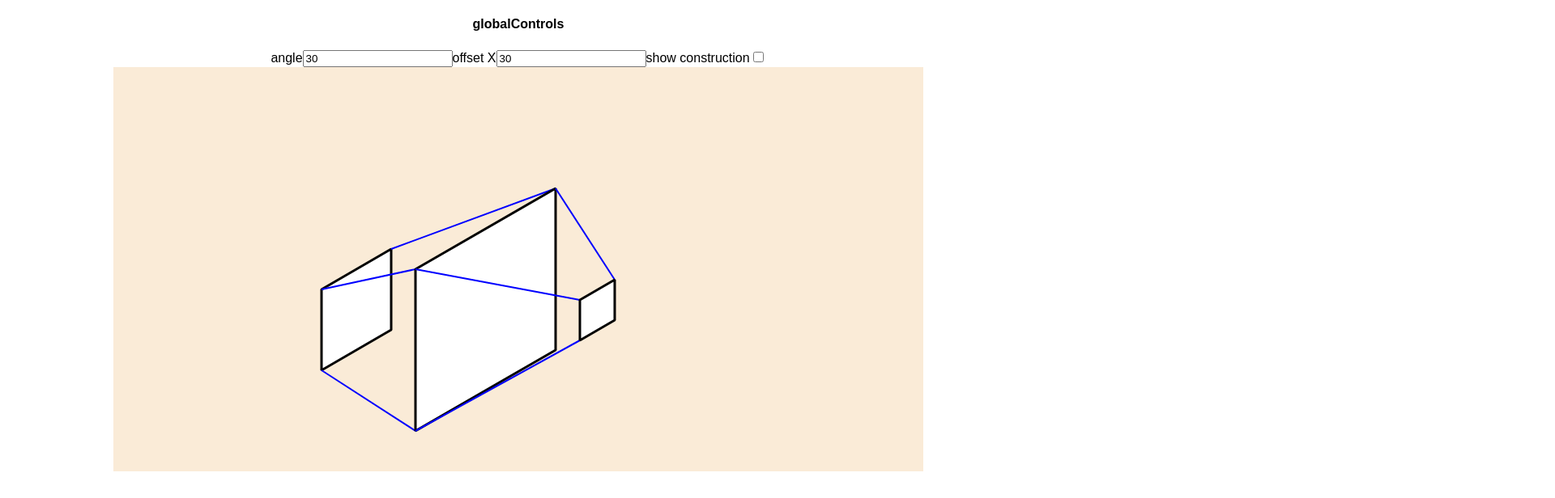
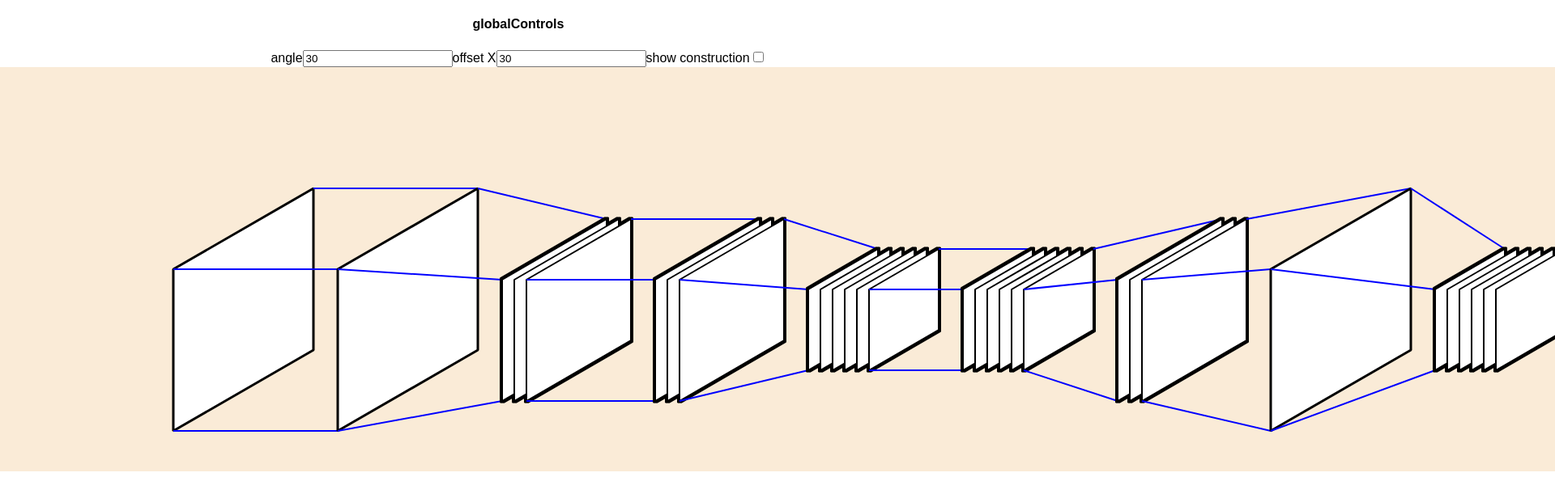
Before and after one commit to ahmedhosny/mecano, a React (Create React App) app: page / in a window 1280 px wide. Shown: the top 616 px of the page at 81% size, 1920 px wide, since content can reach past the window. Built offline with nearby package versions, Linux system fonts and the light colour scheme.

Commit message:
adds conv2d and pool2d

```diff
--- /dev/null
+++ b/src/components/Conv2d.js
@@ -0,0 +1,36 @@
+import React, { Component } from 'react';
+import Outline from '../helpers/Outline'
+
+export default class Pool2d extends Component {
+    // constructor(props) {
+    //     super(props);
+    // }
+    //
+   render() {
+        var coords = this.props.instance.coordinates
+        return (
+            <svg>
+                <Outline
+                radius={2}
+                />
+                <g
+                filter="url(#outline)"
+                >
+                    {coords.map((m,index) => {
+                        return(
+                                <polygon
+                                points={m.join(" ")}
+                                fill="white"
+                                stroke="black"
+                                strokeWidth="2"
+                                strokeLinejoin="bevel"
+                                key={"plane-"+index}
+                                />
+                            )
+                        })
+                    }
+                </g>
+            </svg>
+        );
+    }
+}
--- a/src/components/Input2d.js
+++ b/src/components/Input2d.js
@@ -1,4 +1,5 @@
 import React, { Component } from 'react';
+import "./Input2d.css"
 
 export default class Input2d extends Component {
     // constructor(props) {
--- a/src/components/Mecano.js
+++ b/src/components/Mecano.js
@@ -115,7 +115,7 @@ export default class Mecano extends Component {
 				<svg
 				className="svg"
 				height={500}
-				width={1000}
+				width={2000}
 				onClick={this.onClick}
 				>
 					{/* components */}
--- /dev/null
+++ b/src/components/Pool2d.js
@@ -0,0 +1,36 @@
+import React, { Component } from 'react';
+import Outline from '../helpers/Outline'
+
+export default class Pool2d extends Component {
+    // constructor(props) {
+    //     super(props);
+    // }
+    //
+   render() {
+        var coords = this.props.instance.coordinates
+        return (
+            <svg>
+                <Outline
+                radius={2}
+                />
+                <g
+                filter="url(#outline)"
+                >
+                    {coords.map((m,index) => {
+                        return(
+                                <polygon
+                                points={m.join(" ")}
+                                fill="white"
+                                stroke="black"
+                                strokeWidth="2"
+                                strokeLinejoin="bevel"
+                                key={"plane-"+index}
+                                />
+                            )
+                        })
+                    }
+                </g>
+            </svg>
+        );
+    }
+}
--- a/src/components/Tracer.js
+++ b/src/components/Tracer.js
@@ -14,17 +14,14 @@ export default class Tracer extends Component {
             <svg>
                 {coords.map((m,index) => {
                     return(
-                        <g
-                        key={"group-"+index}
-                        >
                             <line
                             className="tracerLine"
                             x1={m.X1}
                             y1={m.Y1}
                             x2={m.X2}
                             y2={m.Y2}
+                            key={"group-"+index}
                             />
-                        </g>
                         )
                     })
                 }
--- a/src/data.js
+++ b/src/data.js
@@ -1,9 +1,20 @@
-import {components,links} from './mapping'
+import {components} from './mapping'
 
+/**
+ * input either from user or reading a file..
+ * @type {Array}
+ */
 var input = [
-    {'name':'siko1','component':'Input2d','size':{'X':100,'Y':100}},
-    {'name':'siko2','component':'Input2d','size':{'X':200,'Y':200}},
-    {'name':'siko3','component':'Input2d','size':{'X':50,'Y':50}}
+    {'name':'siko1','component':'Input2d','size':{'X':200,'Y':200}},
+        {'name':'siko1','component':'Input2d','size':{'X':200,'Y':200}},
+    {'name':'siko2','component':'Conv2d','size':{'X':150,'Y':150,'Z':32}},
+        {'name':'siko2','component':'Conv2d','size':{'X':150,'Y':150,'Z':32}},
+    {'name':'siko3','component':'Pool2d','size':{'X':100,'Y':100,'Z':64}},
+        {'name':'siko3','component':'Pool2d','size':{'X':100,'Y':100,'Z':64}},
+        {'name':'siko2','component':'Conv2d','size':{'X':150,'Y':150,'Z':32}},
+        {'name':'siko1','component':'Input2d','size':{'X':200,'Y':200}},
+        {'name':'siko3','component':'Pool2d','size':{'X':100,'Y':100,'Z':64}}
+
 ]
 
 /**
@@ -38,20 +49,23 @@ export function dataGenerator(_in,angle,offset){
 
 
 function getElastic(data){
+    var originalData = data.slice()
     // loop through data
-    data.forEach((n,index) => {
-        if (index!==data.length-1){
+    var counter = 1
+    originalData.forEach((n,index) => {
+        if (index!==originalData.length-1){
+            // get before and after components
             var before = n.component
-            var after = data[index+1].component
-            // loop through elastics
-            links.forEach((m,_index) => {
-                if (m.before===before && m.after===after){
+            var after = originalData[index+1].component
+            // loop through the "after" options
+            components[before].after.forEach((m,_index) => {
+                if (m.after===after){
                     const elasticClass = components[m.elastic].class
                     const component = new elasticClass()
                     component.component = m.elastic
-                    component.draw(data[index],data[index+1],m)
-                    // splice
-                    data.splice(index+1, 0, component);
+                    component.draw(originalData[index],originalData[index+1],m)
+                    data.splice(counter, 0, component);
+                    counter += 2
                 }
             });
         }
--- a/src/components/drafts/Outline.js
+++ b/src/helpers/Outline.js
@@ -1,9 +1,9 @@
 import React, { Component } from 'react';
 
 export default class Outline extends Component {
-    constructor(props) {
-        super(props);
-    }
+    // constructor(props) {
+    //     super(props);
+    // }
 
     render() {
         return (
--- a/src/mapping.js
+++ b/src/mapping.js
@@ -1,8 +1,11 @@
-// components
+// components (primatives)
 import Input2d from './components/Input2d'
+import Pool2d from './components/Pool2d'
+import Conv2d from './components/Conv2d'
+// components (elastics)
 import Tracer from './components/Tracer'
 // primative classes
-import {plane} from "./primatives"
+import {plane,planeStack} from "./primatives"
 // elastic classes
 import {line} from "./elastics"
 
@@ -13,24 +16,79 @@ export const components={
 	// primatives
     'Input2d':{
         'component':Input2d,
-        'class':plane
+        'class':plane,
+		'after':[
+        	{
+	        'after':'Input2d',
+	        'beforeOut':[1,2,3],
+	        'afterOut':[1,2,3],
+	        'elastic':'Tracer'
+        	},
+        	{
+	        'after':'Conv2d',
+	        'beforeOut':[1,2,3],
+	        'afterOut':[2,3,4],
+	        'elastic':'Tracer'
+        	},
+        	{
+	        'after':'Pool2d',
+	        'beforeOut':[1,2,3],
+	        'afterOut':[2,3,4],
+	        'elastic':'Tracer'
+        	}
+        ]
     },
-    // elastics
+    'Conv2d':{
+        'component':Conv2d,
+        'class':planeStack,
+		'after':[
+        	{
+	        'after':'Conv2d',
+	        'beforeOut':[6,7,8],
+	        'afterOut':[2,3,4],
+	        'elastic':'Tracer'
+        	},
+        	{
+	        'after':'Input2d',
+	        'beforeOut':[6,7,8],
+	        'afterOut':[1,2,3],
+	        'elastic':'Tracer'
+        	},
+        	{
+	        'after':'Pool2d',
+	        'beforeOut':[6,7,8],
+	        'afterOut':[2,3,4],
+	        'elastic':'Tracer'
+        	}
+        ]
+    },
+    'Pool2d':{
+        'component':Pool2d,
+        'class':planeStack,
+        'after':[
+        	{
+	        'after':'Pool2d',
+	        'beforeOut':[6,7,8],
+	        'afterOut':[2,3,4],
+	        'elastic':'Tracer'
+        	},
+        	{
+	        'after':'Conv2d',
+	        'beforeOut':[6,7,8],
+	        'afterOut':[2,3,4],
+	        'elastic':'Tracer'
+        	},
+        	{
+	        'after':'Input2d',
+	        'beforeOut':[6,7,8],
+	        'afterOut':[1,2,3],
+	        'elastic':'Tracer'
+        	}
+        ]
+    },
+    // elastics - no before or after here.
     'Tracer':{
     	'component':Tracer,
     	'class':line
     }
 }
-/**
- * List that contains the elastics that come in between all the different primatives
- * Elastics span the out points whose indicies are recorded here
- */
-export const links=[
-    {
-        'before':'Input2d',
-        'beforeOut':[1,2,3],
-        'after':'Input2d',
-        'afterOut':[1,2,3],
-        'elastic':'Tracer'
-    }
-]
--- a/src/primatives.js
+++ b/src/primatives.js
@@ -35,12 +35,14 @@ class primative extends base{
 
 	/**
 	 * Sets the bounding box X and Y coordinates of the entire primative
+	 * works for plane and planeStack
 	 */
 	setBounds(){
-	    const flatCoordinates = flatten(this.coordinates);
+		// flattens all
+	    var coords = flatten(this.coordinates)
 	    // split x and y coordinates
-	    const all_x = pullAt(flatCoordinates, range(0,flatCoordinates.length,2));
-	    const all_y = flatCoordinates;
+	    const all_x = pullAt(coords, range(0,coords.length,2));
+	    const all_y = coords;
 	    // find min and max values along each axes
 	    this.bounds.min.X = Math.min(...all_x);
 	    this.bounds.max.X = Math.max(...all_x);
@@ -49,7 +51,7 @@ class primative extends base{
 	}
 
 	/**
-	 * Sets the gemeotic center of the bounding box of the primative
+	 * Sets the geometric center of the bounding box of the primative
 	 */
 	setGeometricMidpoint(){
 		this.geometricMidpoint.X = parseInt((this.bounds.max.X - this.bounds.min.X)/2, 10) + this.bounds.min.X;
@@ -96,7 +98,7 @@ export class plane extends primative{
 	constructor(name,_in,angle,offset,size){
 		super(name,_in,angle,offset);
 		this.size = size;
-		this.duplicate = 0;
+		this.duplicate = 1;
 	}
 
 	/**
@@ -110,7 +112,7 @@ export class plane extends primative{
 		// push specifc coords
 		const idxs = [0,1,2];
 		idxs.forEach((idx) => {
-			this.out.push({'X':this.coordinates[idx*2],'Y':this.coordinates[idx*2+1]});
+			this.out.push({'X':this.coordinates[0][idx*2],'Y':this.coordinates[0][idx*2+1]});
 		});
 	}
 
@@ -131,3 +133,62 @@ export class plane extends primative{
 	}
 
 }
+
+
+export class planeStack extends plane{
+
+	/**
+	 * The planeStack primative
+	 * @param  {string} name - primative name
+	 * @param  {object} _in - {'X':000,'Y':000} from Mecano state
+	 * @param  {int} angle - drawing angle from Mecano state
+	 * @param  {object} offset - {'X':000,'Y':000} to avoid overlaps - comes in from Data
+	 * @param  {object} size of the plane - {'X':000,'Y':000,'Z':000}
+	 */
+	constructor(name,_in,angle,offset,size){
+		super(name,_in,angle,offset);
+		this.size = size;
+		this.duplicate = Math.max( Math.floor(this.size.Z/10) , 2);
+		this.duplicateOffset = 15;
+	}
+
+	/**
+	 * Calculate the geometric midpoint of a single plane - used for planeStack
+	 * @param {int} index - index of list within this.coordinates
+	 * @return {obj} the midpoint {'X':000,'Y':000}
+	 */
+	getPlaneGeometricMidpoint(index){
+		const coords = this.coordinates[index].slice()
+		const all_x = pullAt(coords, range(0,coords.length,2));
+	    const all_y = coords;
+	    var obj = {
+	    	'X': parseInt((Math.max(...all_x) - Math.min(...all_x))/2, 10) + Math.min(...all_x) ,
+			'Y': parseInt((Math.max(...all_y) - Math.min(...all_y))/2, 10) + Math.min(...all_y)
+			}
+	    return obj;
+	}
+
+	setPlaneOut(index){
+		// plane center
+		this.out.push(this.getPlaneGeometricMidpoint(index));
+		// plane border
+		const idxs = [0,1,2];
+		idxs.forEach((idx) => {
+			this.out.push({'X':this.coordinates[index][idx*2],'Y':this.coordinates[index][idx*2+1]});
+		});
+	}
+	/**
+	 * Sets the out points for the planeStack primative - overwrites the plane setOut()
+	 */
+	setOut(){
+		//1// push midpoint
+		this.setGeometricMidpoint();
+		this.out.push({'X':this.geometricMidpoint.X,'Y':this.geometricMidpoint.Y});
+		//2// first plane
+		this.setPlaneOut(0)
+		//3// last plane
+		this.setPlaneOut(this.coordinates.length-1)
+
+	}
+
+}
```
Also changed, not shown: src/utils.js (+21 -16 lines), src/components/Input2d.css (added).
